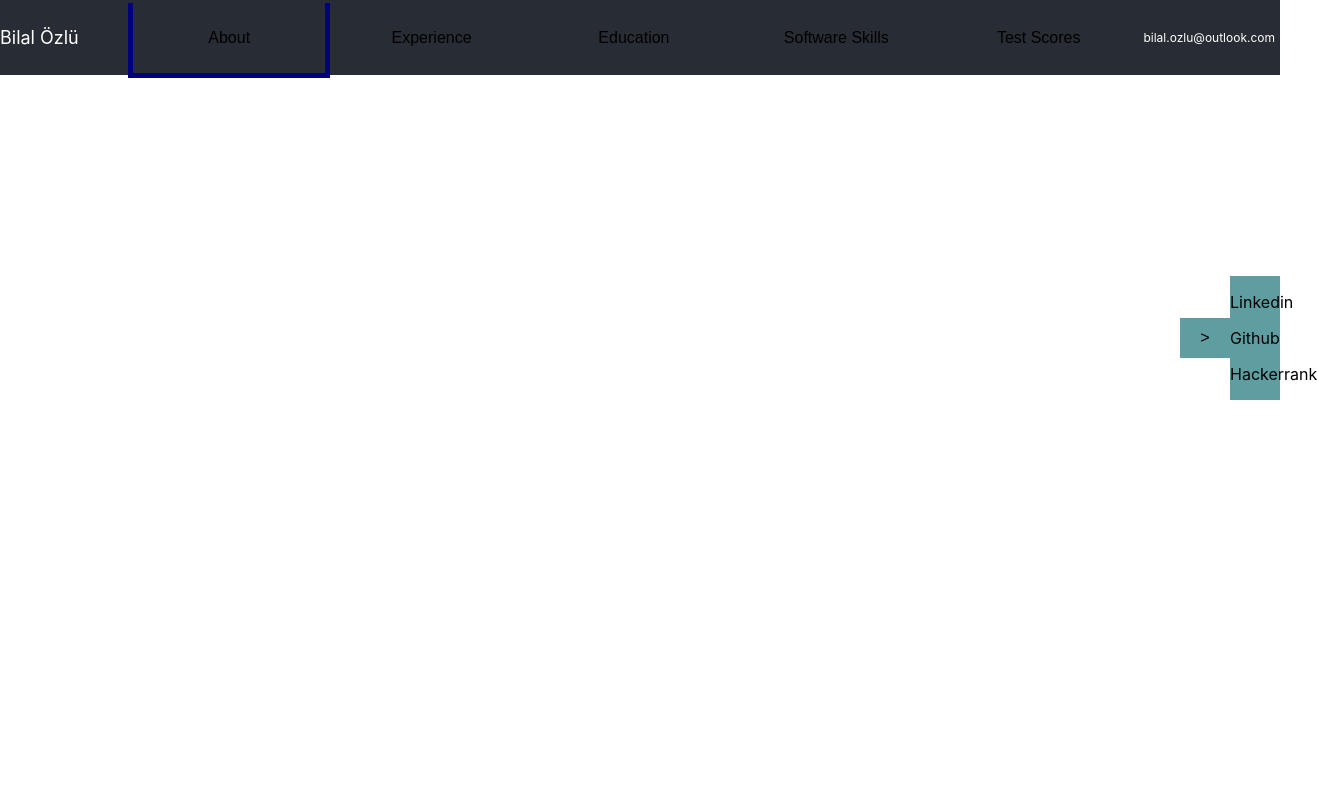
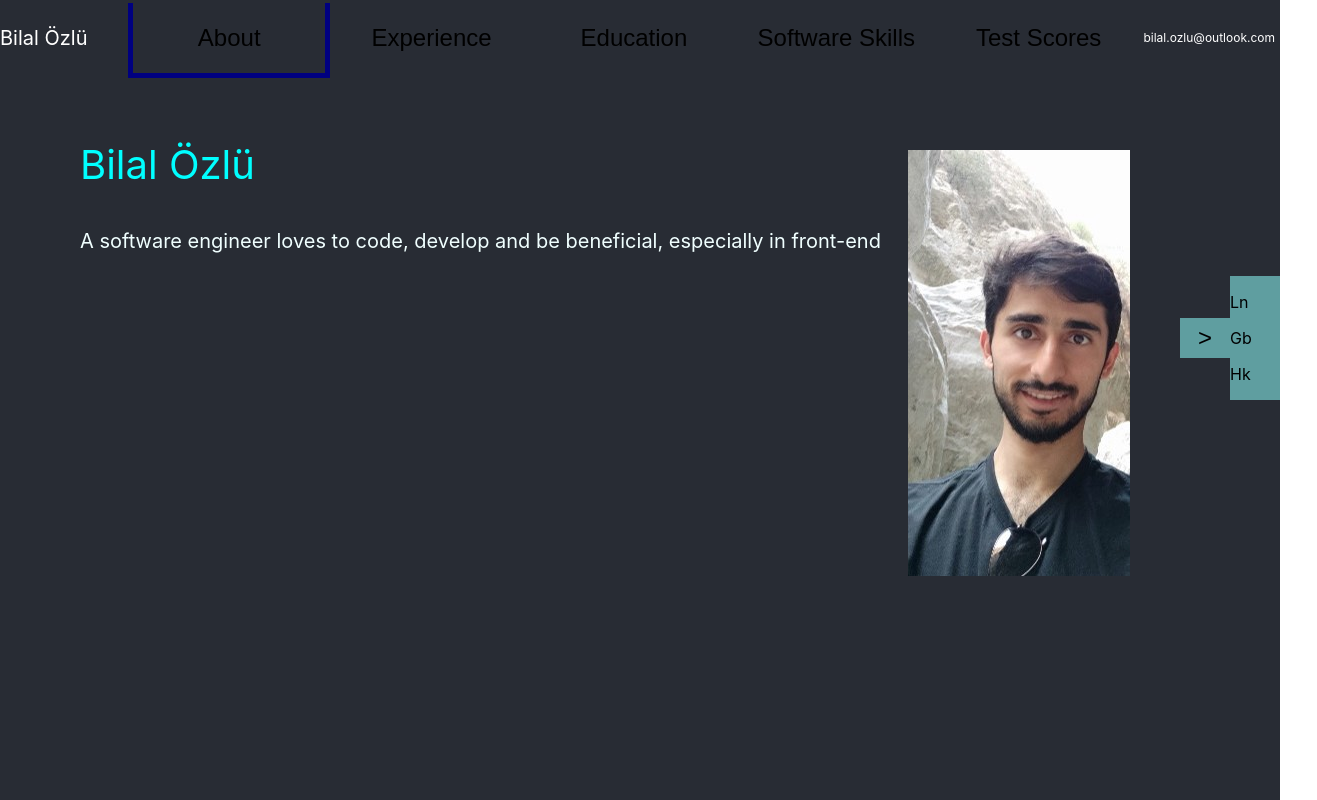
Before and after one commit to bilalozlu/homepage, a React (Create React App) app: page /CV in a window 1280 px wide. Shown: the whole page, 1317 px wide, since content can reach past the window. Built offline with nearby package versions, Linux system fonts and the light colour scheme.

Commit message:
CV sections basic template completed

```diff
--- a/src/App.css
+++ b/src/App.css
@@ -1,6 +1,8 @@
 .App {
   text-align: center;
-  height: 100vh;
+  position: absolute;
+  width: 100%;
+  height: 100%;
   background-color: #282c34;
 }
 
--- a/src/CV.css
+++ b/src/CV.css
@@ -1,4 +1,6 @@
 .cv {
-    height: 100%;
+    position: absolute;
+    width: 100%;
+    min-height: 100%;
     background-color: #282c34;
-  }
+}
--- a/src/CV_components/about.js
+++ b/src/CV_components/about.js
@@ -1,13 +1,19 @@
+import './cv_section.css';
 
 function About() {
   return (
-    <div>
-        <p>
-          Front-end developer filan işte
+    <div className="cv_section">
+      <div>
+        <p className='title'>
+          Bilal Özlü
         </p>
-        <p>
-            Sonra fotoğraf da olmalı, di mi ama
+        <p className='text'>
+          A software engineer loves to code, develop and be beneficial, especially in front-end
         </p>
+      </div>
+      <div className='photo'>
+        <img alt='profile' src="profile.jpg" />
+      </div>
     </div>
   );
 }
--- a/src/CV_components/contacts.css
+++ b/src/CV_components/contacts.css
@@ -1,7 +1,7 @@
 .contactsArea {
     display: flex;
     align-items: center;
-    position: absolute;
+    position: fixed;
     bottom: 50%;
     right: 0;
 }
--- a/src/CV_components/contacts.js
+++ b/src/CV_components/contacts.js
@@ -19,13 +19,13 @@ function Contacts() {
       </button>
       <div className={`contacts ${!isContactsOpen && 'closed'}`}>
       <p>
-        Linkedin
+        Ln
       </p>
       <p>
-        Github
+        Gb
       </p>
       <p>
-        Hackerrank
+        Hk
       </p>
     </div>
       </div >
--- /dev/null
+++ b/src/CV_components/cv_section.css
@@ -0,0 +1,21 @@
+.cv_section {
+    margin: 100px 40px 40px 80px;
+    background-color: #282c34;
+    display: flex;
+}
+
+.title {
+    font-size: 40px;
+    color:aqua;
+}
+
+.text {
+    font-size: 20px;
+    color:azure;
+}
+
+.photo {
+    position: fixed;
+    top: 150px;
+    right: 150px;
+}
--- a/src/CV_components/education.js
+++ b/src/CV_components/education.js
@@ -1,12 +1,24 @@
+import './cv_section.css';
 
 function Education() {
-    return (
+  return (
+    <div className="cv_section">
       <div>
-          <p>
-            ODTÜ
-          </p>
+        <p className='title'>
+          ODTÜ - Computer Engineering
+        </p>
+        <p className='text'>
+          2020
+        </p>
+        <p className='text'>
+          2.53
+        </p>
       </div>
-    );
-  }
+      <div className='photo'>
+        <img alt='profile' src="profile.jpg" />
+      </div>
+    </div>
+  );
+}
 
-  export default Education;
+export default Education;
--- a/src/CV_components/experience.js
+++ b/src/CV_components/experience.js
@@ -1,12 +1,57 @@
+import './cv_section.css';
 
 function Experience() {
-    return (
+  return (
+    <div className="cv_section">
       <div>
-          <p>
-            Turna Tech
-          </p>
+        <p className='title'>
+          HAVELSAN
+        </p>
+        <p className='text'>
+          Java
+        </p>
+        <p className='title'>
+          StartupHeroes
+        </p>
+        <p className='text'>
+          JS
+        </p>
+        <p className='title'>
+          OBSS
+        </p>
+        <p className='text'>
+          JS
+        </p>
+        <p className='title'>
+          Turna Teknoloji
+        </p>
+        <p className='text'>
+          JS
+        </p>
+        <p className='title'>
+          FAME CRYPT
+        </p>
+        <p className='text'>
+          C++
+        </p>
+        <p className='title'>
+          Korona Software Solutions
+        </p>
+        <p className='text'>
+          JS
+        </p>
+        <p className='title'>
+          Piksel Bilişim
+        </p>
+        <p className='text'>
+          PHP
+        </p>
       </div>
+      <div className='photo'>
+        <img alt='profile' src="profile.jpg" />
+      </div>
+    </div>
     );
-  }
+}
 
-  export default Experience;
+export default Experience;
--- a/src/CV_components/header_tabs.css
+++ b/src/CV_components/header_tabs.css
@@ -7,12 +7,12 @@
     background-color: #282c34;
 }
 
-.title {
+.name {
     min-width: 10%;
     display: flex;
     align-items: center;
     justify-content: flex-satrt;
-    font-size: 18px;
+    font-size: 20px;
     color: white;
 }
 
@@ -33,7 +33,7 @@
 button {
     height: 100%;
     width: 20%;
-    font-size: 16px;
+    font-size: 24px;
     border: none;
     cursor: pointer;
     background-color: #282c34;
--- a/src/CV_components/header_tabs.js
+++ b/src/CV_components/header_tabs.js
@@ -4,7 +4,7 @@ function HeaderTabs(props) {
 
   return (
     <div className='header_tabs'>
-      <div className='title'>
+      <div className='name'>
         <p>Bilal Özlü</p>
       </div>
       <div className='tabs'>
--- a/src/CV_components/software_skills.js
+++ b/src/CV_components/software_skills.js
@@ -1,11 +1,26 @@
+import './cv_section.css';
 
 function SoftwareSkills() {
-    return (
-      <div>
-          <p>
-            React
-          </p>
-      </div>
+  return (
+    <div className="cv_section">
+    <div>
+      <p className='title'>
+        React
+      </p>
+      <p className='text'>
+        Developed the site you are looking at
+      </p>
+      <p className='title'>
+        C++
+      </p>
+      <p className='text'>
+        Used for 3 months at work & used in most of the courses during school time
+      </p>
+    </div>
+    <div className='photo'>
+      <img alt='profile' src="profile.jpg" />
+    </div>
+  </div>
     );
   }
 
--- a/src/CV_components/test_scores.js
+++ b/src/CV_components/test_scores.js
@@ -1,11 +1,32 @@
+import './cv_section.css';
 
 function TestScores() {
     return (
+      <div className="cv_section">
       <div>
-          <p>
-            Ales
-          </p>
+        <p className='title'>
+          YDS
+        </p>
+        <p className='text'>
+          92.5/100
+        </p>
+        <p className='text'>
+          English Language Exam focused on reading
+        </p>
+        <p className='title'>
+          ALES
+        </p>
+        <p className='text'>
+          96.06/100
+        </p>
+        <p className='text'>
+          Academic Education Entrance Exam requires basic math skills and understanding complex paragraphs
+        </p>
       </div>
+      <div className='photo'>
+        <img alt='profile' src="profile.jpg" />
+      </div>
+    </div>
     );
   }
 
```
Also changed, not shown: public/profile.jpg (added).
